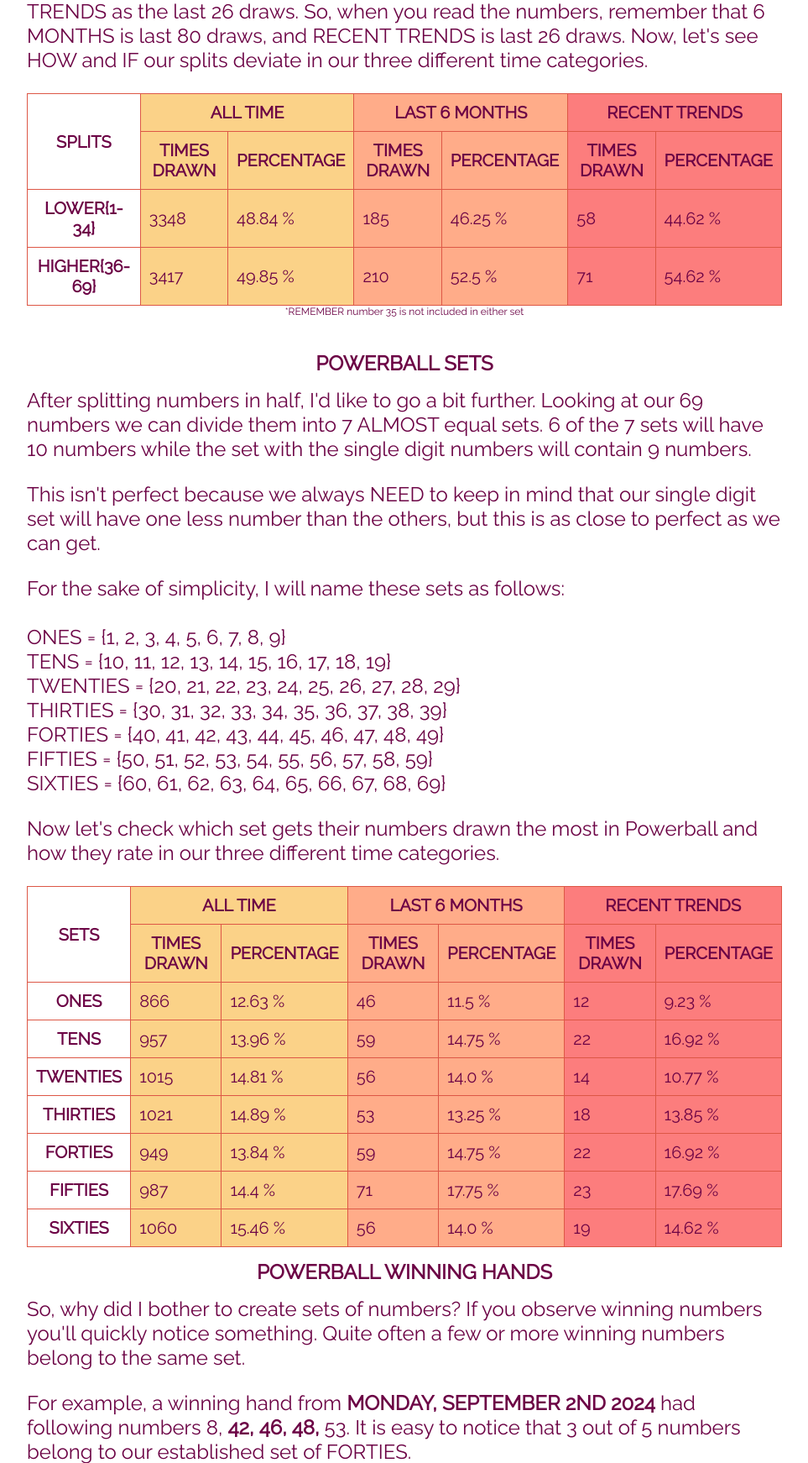
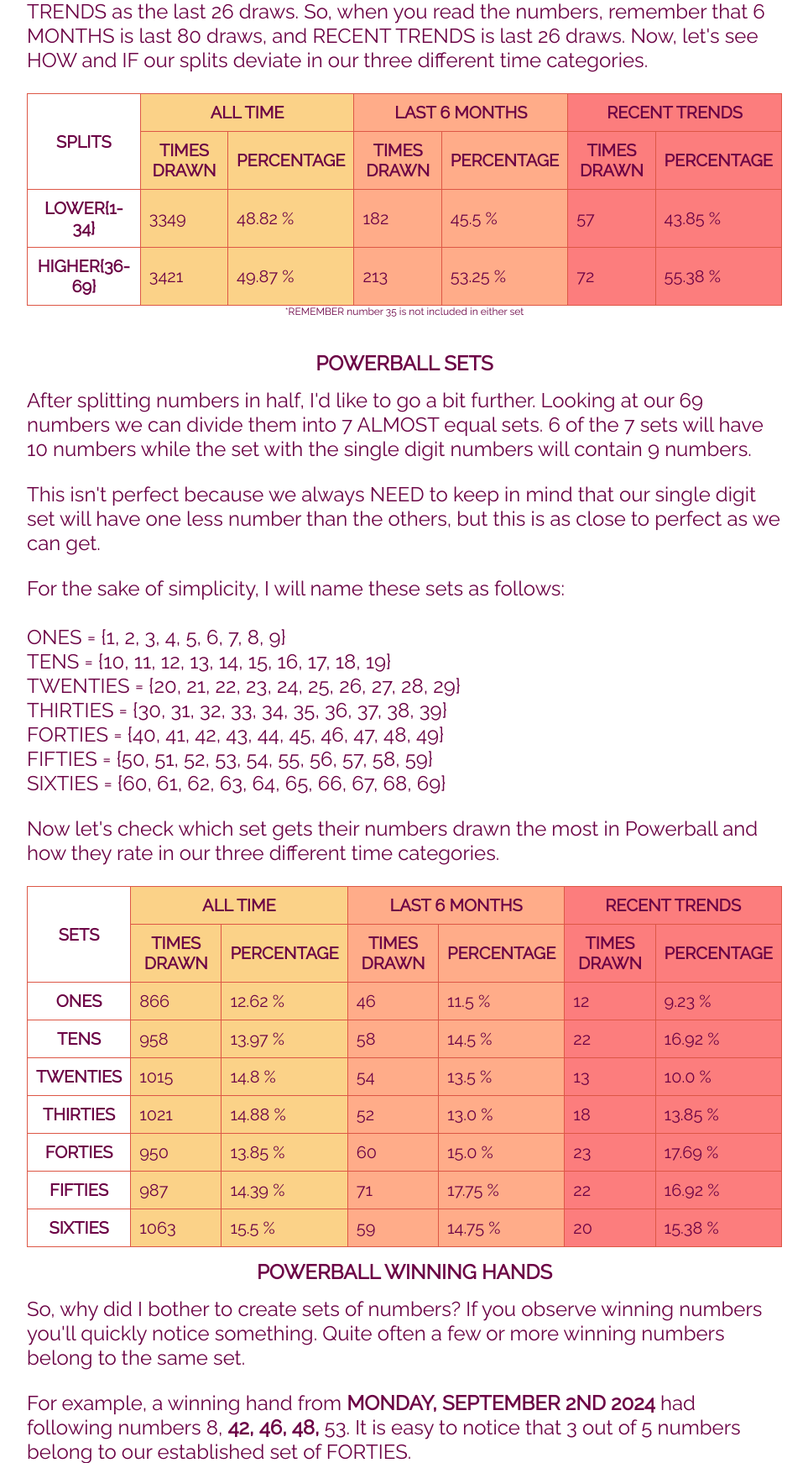
Before and after one commit to sasadjukic/powerball, a Flask app: page /winning_hands_white in a window 1280 px wide. Shown: the part 821-2563 px from the top of the page at 84% size, without its empty margins (158-1121 px from the left). Run offline with Flask 3, Linux system fonts and the light colour scheme.

Commit message:
stats update: jul 7, 2026

```diff
--- a/application/data/matrix_data.py
+++ b/application/data/matrix_data.py
@@ -74,26 +74,26 @@ m_data = {
     ],
     4: [
         [
+            ['07/06/2026','17, 44, 63, 66, 67'],
             ['02/02/2026','3, 8, 31, 60, 65'],
             ['01/12/2026','5, 27, 45, 56, 59'],
             ['09/27/2025','10, 16, 32, 61, 66'],
-            ['09/20/2025','15, 29, 64, 66, 67'],
-            ['08/13/2025','4, 11, 40, 44, 50']
+            ['09/20/2025','15, 29, 64, 66, 67']
          ],
         [
-            284, 176, 78, 67, 46, 13
+            284, 177, 78, 67, 46, 13
          ],
         [
             3, 4, 5, 4, 4, 7, 5, 5, 3, 7,
-            4, 5, 6, 5, 4, 8, 4, 2, 3, 7,
+            4, 5, 6, 5, 4, 8, 5, 2, 3, 7,
             4, 4, 6, 7, 2, 3, 6, 3, 6, 3,
             7, 6, 3, 5, 4, 8, 3, 2, 5, 4,
-            5, 7, 4, 4, 2, 5, 4, 4, 3, 6,
+            5, 7, 4, 5, 2, 5, 4, 4, 3, 6,
             3, 2, 6, 5, 2, 5, 2, 4, 11, 2,
-            11, 5, 3, 6, 3, 3, 3, 6, 8
+            11, 5, 4, 6, 3, 4, 4, 6, 8
          ],
         [
-            7, 32, 13, 10, 2, 0, 0
+            7, 32, 13, 11, 2, 0, 0
         ]
     ],
     5: [
--- a/application/data/powerball.csv
+++ b/application/data/powerball.csv
@@ -1370,3 +1370,4 @@ Draw Date,Winning Numbers,Red Ball,Multiplier
 06/29/2026,10 14 41 53 59,3,2
 07/01/2026,2 6 26 39 68,6,2
 07/04/2026,17 38 46 50 69,20,2
+07/06/2026,17 44 63 66 67,4,2
--- a/application/main/routes.py
+++ b/application/main/routes.py
@@ -132,20 +132,20 @@ def search():
 @powerball.route('/winning_hands_white', methods=['POST', 'GET'])
 def winning_hands_white():
     splits = {
-              'all-time': [3348, 3417, 6855],
-              'six-months': [185, 210, 400],
-              'recent-trends': [58, 71, 130]
+              'all-time': [3349, 3421, 6860],
+              'six-months': [182, 213, 400],
+              'recent-trends': [57, 72, 130]
             }
 
     sets = {
-            'all-time' : [866, 957, 1015, 1021, 949, 987, 1060, 6855],
-            'six-months' : [46, 59, 56, 53, 59, 71, 56, 400],
-            'recent-trends' : [12, 22, 14, 18, 22, 23, 19, 130]
+            'all-time' : [866, 958, 1015, 1021, 950, 987, 1063, 6860],
+            'six-months' : [46, 58, 54, 52, 60, 71, 59, 400],
+            'recent-trends' : [12, 22, 13, 18, 23, 22, 20, 130]
     }
 
     winning_hands = {
-                     'singles': [230, 16, 6], 'pairs': [711, 43, 13],
-                     'two_pairs': [255, 14, 5], 'three_of_set': [143, 5, 2],
+                     'singles': [230, 16, 6], 'pairs': [711, 43, 12],
+                     'two_pairs': [255, 13, 5], 'three_of_set': [144, 6, 3],
                      'full_house': [21, 1, 0], 'poker': [11, 1, 0], 'flush': [0, 0, 0]
                      }
     total_winning_hands = sum(values[0] for values in winning_hands.values())
@@ -154,7 +154,7 @@ def winning_hands_white():
 
     pair_count = {
                   1: [82, 4, 1], 10: [92, 6, 1], 20: [120, 5, 0], 30: [107, 2, 1],
-                  40: [90, 9, 4], 50: [104, 9, 3], 60: [115, 8, 3]
+                  40: [90, 9, 4], 50: [104, 9, 3], 60: [115, 8, 2]
                 }
     total_pairs = sum(values[0] for values in pair_count.values())
     total_pairs_6 = sum(values[1] for values in pair_count.values())
@@ -176,14 +176,14 @@ def winning_hands_white():
 @powerball.route('/winning_hands_red', methods=['POST', 'GET'])
 def winning_hands_red():
     splits = {
-              'all-time': [677, 694, 1371],
-              'six-months': [41, 39, 80],
+              'all-time': [678, 694, 1372],
+              'six-months': [42, 38, 80],
               'recent-trends': [14, 12, 26]
             }
 
     sets = {
-            'all-time' : [483, 496, 392, 1371],
-            'six-months' : [26, 30, 24, 80],
+            'all-time' : [484, 496, 392, 1372],
+            'six-months' : [27, 30, 23, 80],
             'recent-trends' : [6, 14, 6, 26]
            }
 
@@ -196,32 +196,32 @@ def winning_hands_red():
 def trends():
     white_numbers_6 = [
                        1, 5, 9, 5, 6, 8, 5, 4, 3, 4,
-                       6, 3, 5, 7, 2, 9, 7, 10, 6, 4,
-                       11, 3, 3, 8, 4, 3, 8, 9, 3, 8,
-                       7, 3, 3, 3, 5, 8, 6, 7, 3, 5,
-                       6, 9, 6, 4, 3, 5, 8, 7, 6, 6,
+                       5, 3, 5, 7, 2, 9, 8, 9, 6, 4,
+                       10, 3, 3, 7, 4, 3, 8, 9, 3, 8,
+                       7, 3, 3, 3, 5, 8, 6, 6, 3, 5,
+                       6, 9, 6, 5, 3, 5, 8, 7, 6, 6,
                        7, 10, 6, 3, 7, 10, 8, 7, 7, 9,
-                       5, 3, 9, 12, 7, 3, 2, 4, 2
+                       5, 3, 10, 12, 7, 4, 3, 4, 2
                     ]
 
     white_numbers_trends = [
                         1, 2, 4, 2, 1, 1, 0, 1, 0, 2,
-                        0, 1, 3, 4, 1, 6, 3, 1, 1, 1,
-                        3, 1, 0, 2, 1, 2, 2, 2, 0, 3,
+                        0, 1, 3, 4, 1, 6, 4, 0, 1, 1,
+                        3, 1, 0, 2, 1, 2, 1, 2, 0, 3,
                         3, 2, 0, 2, 1, 0, 2, 4, 1, 1,
-                        3, 1, 1, 4, 1, 3, 2, 4, 2, 3,
-                        2, 2, 3, 0, 3, 3, 3, 1, 3, 3,
-                        2, 1, 0, 4, 3, 2, 1, 2, 1
+                        3, 1, 1, 5, 1, 3, 2, 4, 2, 3,
+                        1, 2, 3, 0, 3, 3, 3, 1, 3, 3,
+                        2, 1, 1, 4, 2, 3, 2, 1, 1
                     ]
 
     red_numbers_6 = [
-                     5, 4, 4, 2, 4, 6, 1, 0, 0, 2,
+                     5, 4, 4, 3, 4, 6, 1, 0, 0, 2,
                      3, 6, 4, 7, 5, 0, 1, 2, 0, 5,
-                     2, 1, 5, 4, 2, 5
+                     2, 1, 5, 4, 2, 4
                     ]
 
     red_numbers_trends = [
-                          0, 1, 2, 0, 1, 1, 1, 0, 0, 1,
+                          0, 1, 2, 1, 0, 1, 1, 0, 0, 1,
                           1, 4, 2, 3, 2, 0, 0, 1, 0, 2,
                           0, 1, 1, 0, 1, 1
                          ]
@@ -253,18 +253,18 @@ def fun_facts():
 def probabilities():
     draw = next_draw().strftime('%m-%d-%Y')
     white_numbers = [
-                     6.85, 7.38, 8.25, 6.81, 6.42, 7.54, 7.14, 6.69, 6.71, 6.45,
-                     7.23, 7.47, 5.05, 6.48, 6.21, 7.24, 7.00, 7.44, 7.46, 6.63,
-                     8.56, 6.86, 8.57, 7.41, 6.35, 6.34, 8.51, 8.90, 6.28, 7.32,
-                     7.42, 8.43, 8.13, 6.07, 6.46, 8.65, 8.07, 6.67, 7.96, 7.40,
-                     6.58, 6.85, 7.31, 8.12, 7.28, 5.97, 7.53, 6.62, 5.81, 7.35,
-                     6.50, 7.88, 7.78, 7.06, 6.45, 7.43, 7.14, 6.91, 8.28, 7.26,
-                     8.79, 7.56, 8.71, 8.41, 5.95, 7.66, 6.84, 6.84, 8.32
+                     6.62, 7.36, 8.26, 7.30, 6.31, 7.37, 6.37, 6.74, 6.35, 6.35,
+                     7.29, 7.48, 5.57, 6.83, 7.20, 7.82, 6.82, 7.47, 7.26, 7.44,
+                     8.87, 7.04, 8.39, 6.72, 6.20, 5.53, 8.63, 8.75, 6.60, 7.30,
+                     7.15, 8.36, 8.17, 5.83, 6.11, 8.44, 7.87, 6.74, 7.93, 7.07,
+                     6.56, 6.96, 7.48, 7.75, 7.42, 5.77, 8.03, 6.58, 5.55, 6.89,
+                     6.72, 7.57, 8.68, 6.72, 6.14, 7.15, 7.81, 6.72, 7.65, 6.42,
+                     8.74, 8.71, 8.64, 9.14, 6.11, 7.39, 7.43, 6.58, 8.78
                      ]
     red_numbers = [
-                   4.39, 3.61, 4.16, 4.55, 4.01, 3.81, 3.20, 3.72, 4.16, 3.09,
-                   3.42, 3.30, 3.90, 5.18, 3.68, 2.56, 3.09, 4.17, 3.72, 4.39,
-                   4.56, 3.25, 3.71, 4.53, 4.25, 3.59
+                   4.02, 4.28, 4.37, 4.50, 4.64, 3.67, 3.36, 3.01, 4.03, 3.53,
+                   3.72, 3.30, 3.81, 4.95, 3.03, 2.62, 3.00, 3.75, 3.73, 4.65,
+                   4.53, 3.45, 3.51, 4.23, 4.22, 4.09
                    ]
     return render_template('probabilities.html',
                             draw=draw,
@@ -276,13 +276,13 @@ def probabilities():
 def predictions():
     draw = next_draw().strftime('%m-%d-%Y')
     white_numbers = [
-                     [22, 31, 36, 37, 51],
-                     [4, 23, 44, 56, 61],
-                     [24, 26, 37, 45, 60],
-                     [4, 25, 48, 57, 67],
-                     [7, 13, 17, 27, 33]
+                     [2, 3, 19, 38, 55],
+                     [6, 33, 51, 58, 64],
+                     [14, 19, 37, 40, 67],
+                     [15, 16, 19, 43, 59],
+                     [3, 10, 21, 31, 42]
                      ]
-    red_numbers = [5, 6, 10, 17, 23]
+    red_numbers = [2, 4, 15, 19, 26]
     return render_template('predictions.html',
                             draw=draw,
                             white_numbers=white_numbers,
--- a/application/templates/winning_hands.html
+++ b/application/templates/winning_hands.html
@@ -290,7 +290,7 @@
                     <td class="six-months">{{ (winning_hands['three_of_set'][1]/total_winning_hands_6 * 100)|round(2) }} %</td>
                     <td class="recent-trends">{{ winning_hands['three_of_set'][2] }}</td>
                     <td class="recent-trends">{{ (winning_hands['three_of_set'][2]/total_winning_hands_recent * 100)|round(2) }} %</td>
-                    <td class="extra-info">06-24-2026</td>
+                    <td class="extra-info">07-06-2026</td>
                     <td class="extra-info">Sixties</td>
                 </tr>
                 <tr>
```
